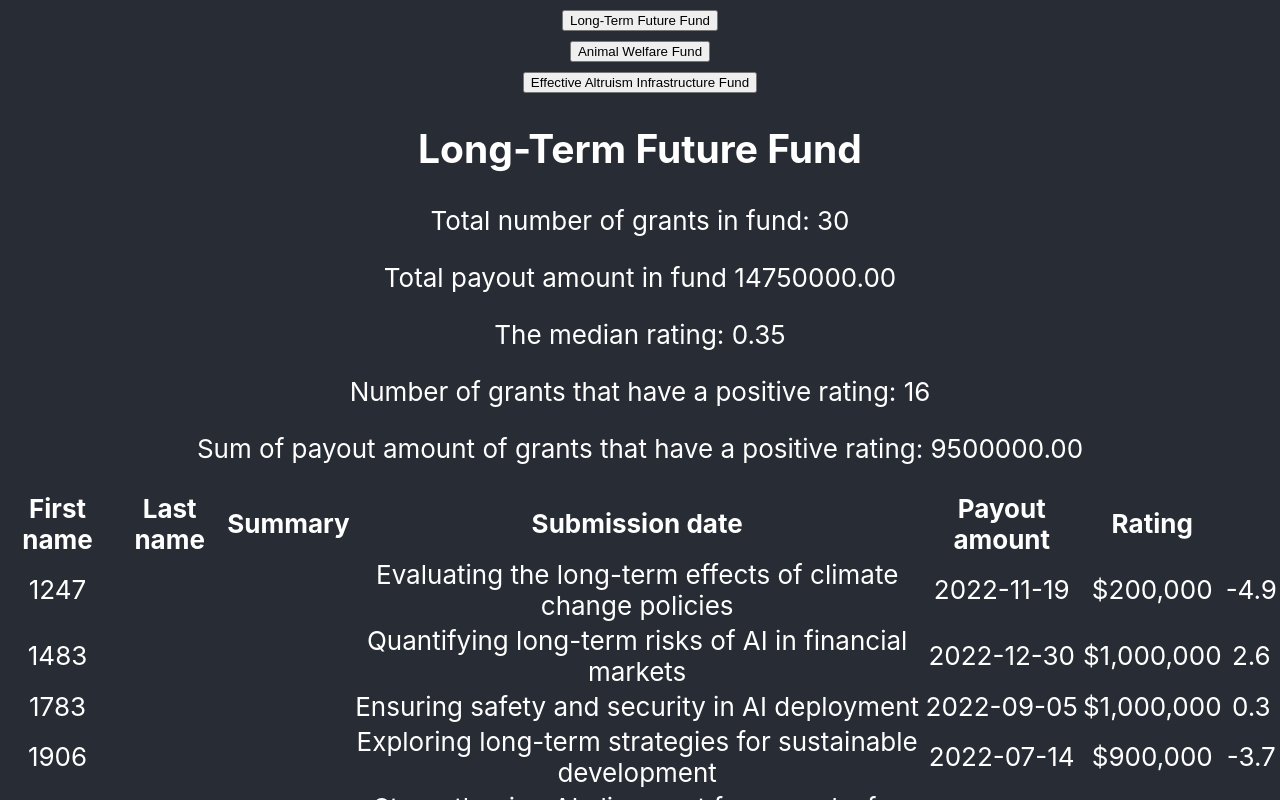
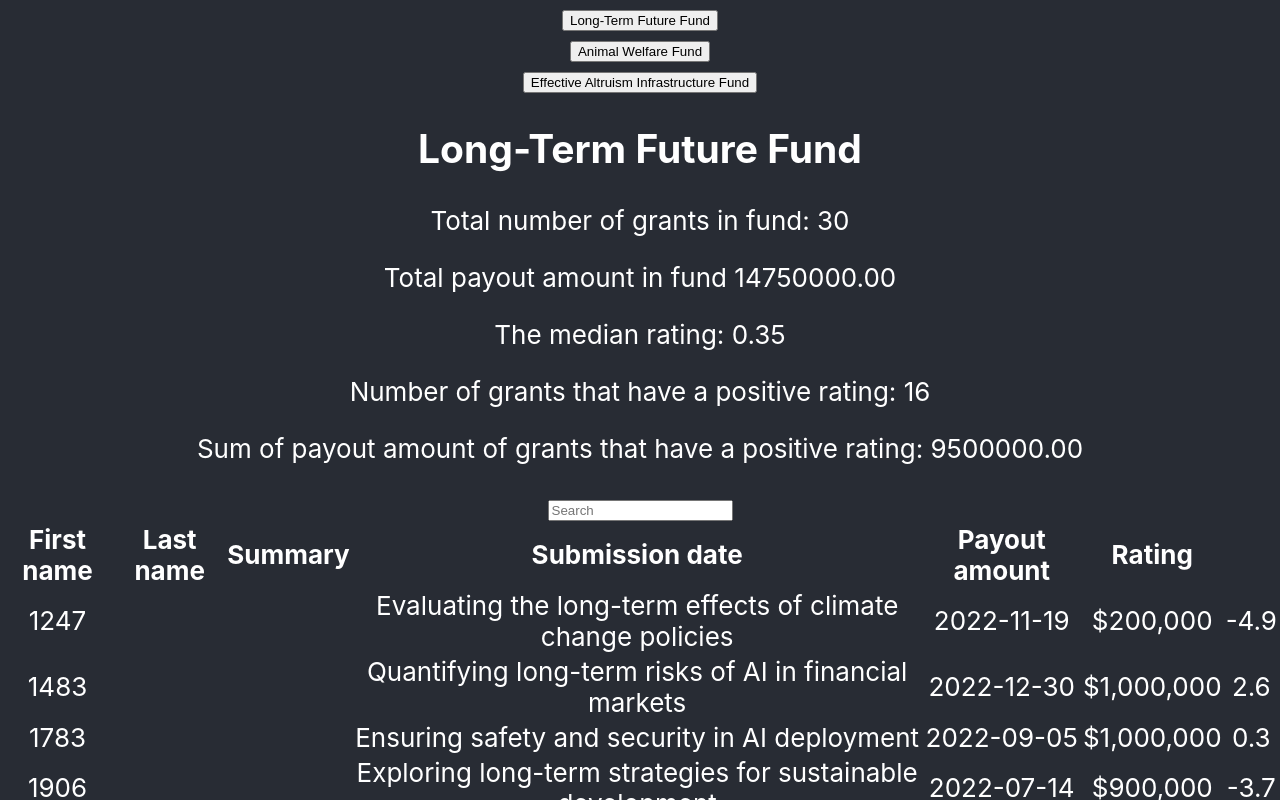
Before and after one commit to adekcz/eaFundsTestProject, a React (Create React App) app in the folder eafundtest/: page / in a window 1280 px wide. Shown: the top 800 px of the page. Built offline with nearby package versions, Linux system fonts and the light colour scheme.

Commit message:
adding filtering

```diff
--- a/eafundtest/src/App.js
+++ b/eafundtest/src/App.js
@@ -24,6 +24,16 @@
     setSelectedFundName(fundName);
   };
 
+  const [searchTerm, setSearchTerm] = useState("");
+
+  function handleSearchChange(value) {
+  const filteredData = selectedFundData.filter(item =>
+
+      String(item.Summary + item['Last name'] + item.filter).toLowerCase().includes(value.toLowerCase())
+
+  );
+  setSelectedFundData(filteredData)
+    }
 
 
   return (
@@ -40,6 +50,11 @@
       ))}
 
       <Summary label={selectedFundName} rows={selectedFundData} />
+      <input
+        type="text"
+        placeholder="Search"
+        onChange={event => handleSearchChange(event.target.value)}
+      />
       <ResultsTable rows={selectedFundData} />
     </div>
 
```
